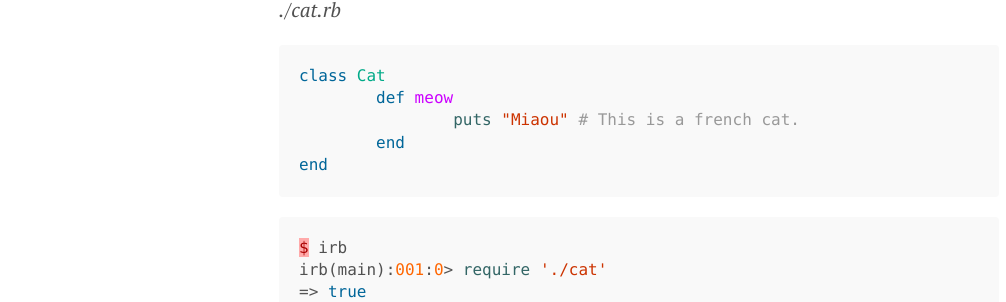
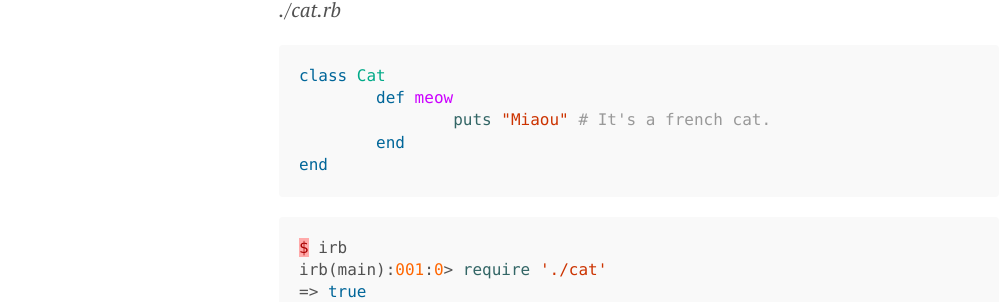
Before and after one commit to nsarno/nsarno.github.io, a Jekyll site: the page built from _posts/2015-01-20-find-source-code-location.md, in a window 1280 px wide and 900 px high, scrolled down 1147 px. Shown: the part 150-452 px from the top of the window, without its empty margins (1-1007 px from the left). Built offline with Jekyll 4.4.1, drawn with Linux system fonts in a browser that asks for light colours; Markdown is read by kramdown in place of the engine named in the settings; comment, search, counter and statistics services are not loaded.

Commit message:
Update 2015-01-20-find-source-code-location.md

````diff
--- a/_posts/2015-01-20-find-source-code-location.md
+++ b/_posts/2015-01-20-find-source-code-location.md
@@ -22,7 +22,7 @@ Let's have a look at the example class `Cat`:
 ```ruby
 class Cat
 	def meow
-		puts "Miaou" # This is a french cat.
+		puts "Miaou" # It's a french cat.
 	end
 end
 ```
````
